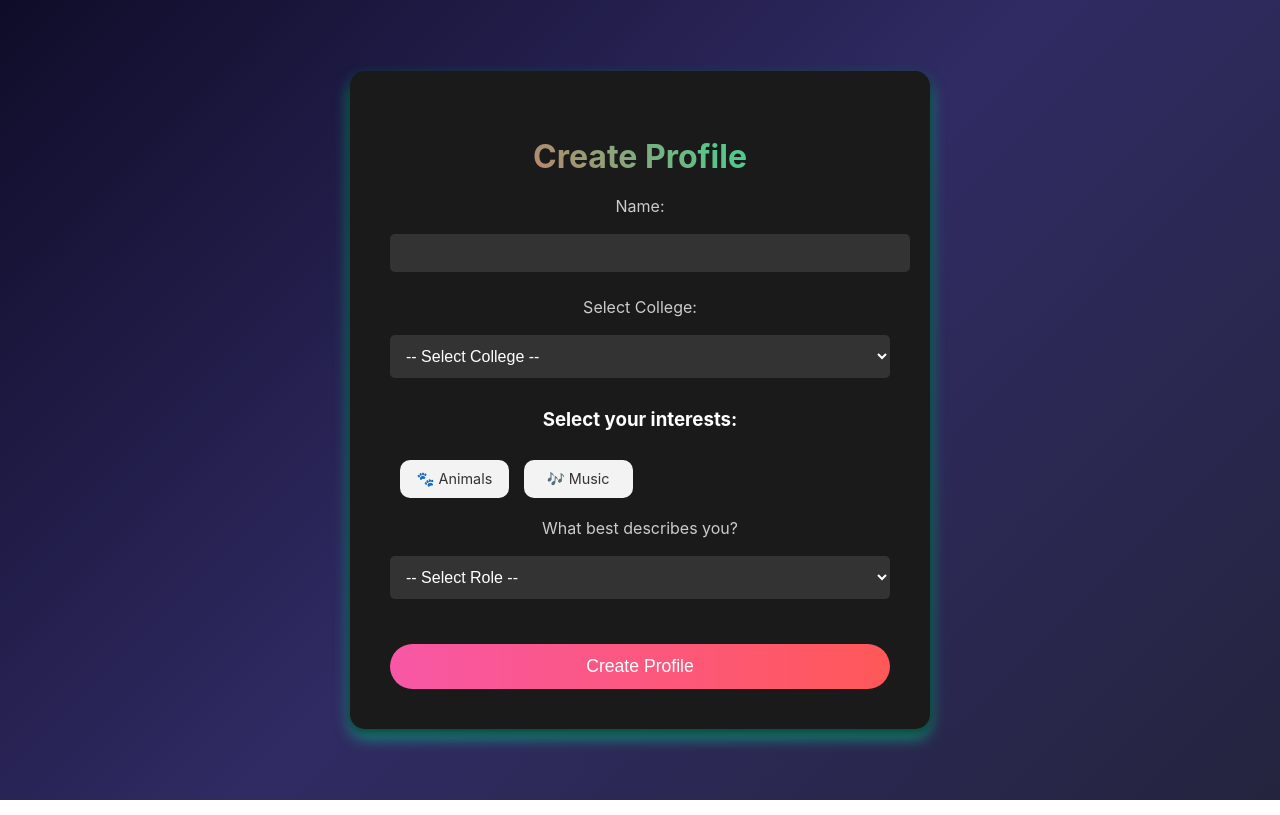
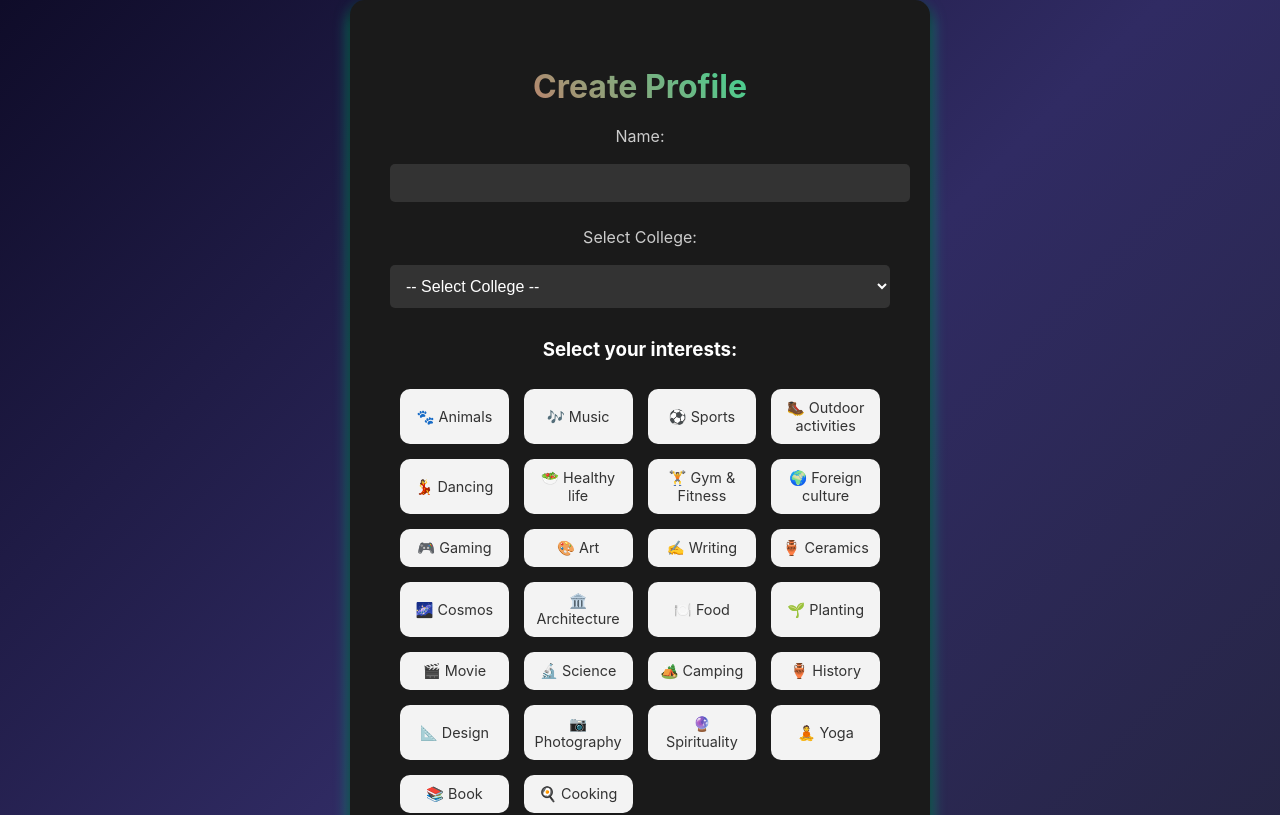
Before and after one commit to SimplyGenius-svg/ent-main, a React (Create React App) app: page /create-profile in a window 1280 px wide. Shown: the top 815 px of the page. Built offline with nearby package versions, Linux system fonts and the light colour scheme.

Commit message:
interest changes

```diff
--- a/src/CreateProfile.js
+++ b/src/CreateProfile.js
@@ -10,6 +10,30 @@ import { auth } from './firebase'
 const interestOptions = [
   { label: 'Animals', emoji: '🐾' },
   { label: 'Music', emoji: '🎶' },
+  { label: 'Sports', emoji: '⚽' },
+  { label: 'Outdoor activities', emoji: '🥾' },
+  { label: 'Dancing', emoji: '💃' },
+  { label: 'Healthy life', emoji: '🥗' },
+  { label: 'Gym & Fitness', emoji: '🏋️' },
+  { label: 'Foreign culture', emoji: '🌍' },
+  { label: 'Gaming', emoji: '🎮' },
+  { label: 'Art', emoji: '🎨' },
+  { label: 'Writing', emoji: '✍️' },
+  { label: 'Ceramics', emoji: '🏺' },
+  { label: 'Cosmos', emoji: '🌌' },
+  { label: 'Architecture', emoji: '🏛️' },
+  { label: 'Food', emoji: '🍽️' },
+  { label: 'Planting', emoji: '🌱' },
+  { label: 'Movie', emoji: '🎬' },
+  { label: 'Science', emoji: '🔬' },
+  { label: 'Camping', emoji: '🏕️' },
+  { label: 'History', emoji: '🏺' },
+  { label: 'Design', emoji: '📐' },
+  { label: 'Photography', emoji: '📷' },
+  { label: 'Spirituality', emoji: '🔮' },
+  { label: 'Yoga', emoji: '🧘' },
+  { label: 'Book', emoji: '📚' },
+  { label: 'Cooking', emoji: '🍳' }
   // Add more interests here
 ];
 
@@ -92,6 +116,19 @@ const handleSubmit = async (e) => {
               <option value="">-- Select College --</option>
               <option value="Business">Business</option>
               <option value="Engineering">Engineering</option>
+              <option value="Chemistry">Chemistry</option>
+              <option value="Computing, Data Science & Society">Computing, Data Science & Society</option>
+              <option value="Education">Education</option>
+              <option value="Environmental Design">Environmental Design</option>
+              <option value="Information">Information</option>
+              <option value="Journalism">Journalism</option>
+              <option value="Law">Law</option>
+              <option value="Letters & Science">Letters & Science</option>
+              <option value="Natural Resources">Natural Resources</option>
+              <option value="Optometry">Optometry</option>
+              <option value="Public Health">Public Health</option>
+              <option value="Public Policy">Public Policy</option>
+              <option value="Social Welfare">Social Welfare</option>
               {/* Add more college options */}
             </select>
           </div>
```
